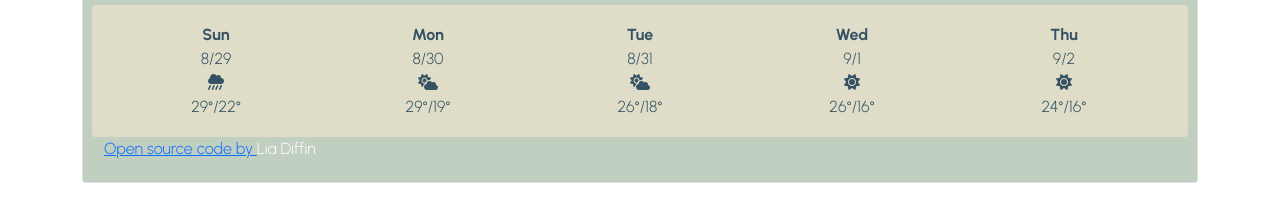
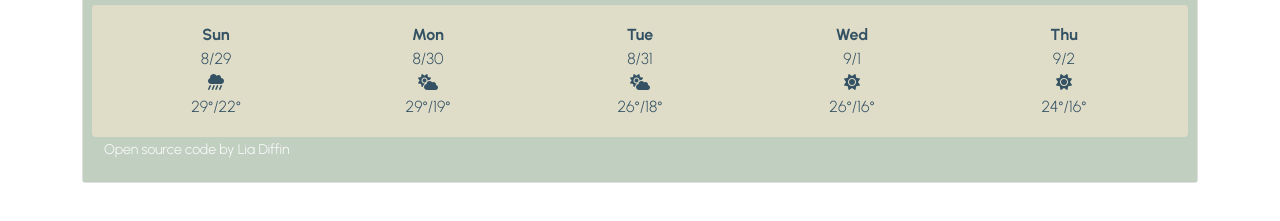
Before and after one commit to ldiffin/weather-app, a plain HTML site: page index.html in a window 1280 px wide. Shown: the part 367-588 px from the top of the page. Drawn offline with nearby package versions, Linux system fonts and the light colour scheme.

Commit message:
Updated CSS for open source link

```diff
--- a/index.html
+++ b/index.html
@@ -108,7 +108,7 @@
         </div>
        </div>
     </div>
-    <span><a href="https://github.com/ldiffin/weather-app" target="_blank">Open source code by </a>Lia Diffin</span>
+    <span class="open-source"><a href="https://github.com/ldiffin/weather-app" target="_blank">Open source code by</a> Lia Diffin</span>
     <script src="src/index.js">
     </script>
   </body>
--- a/src/style.css
+++ b/src/style.css
@@ -22,8 +22,14 @@ button {
   background: none;
   color: #11324d;
 }
-.mini-header {
-  font-size: 16px;
+
+a {
+  text-decoration: none;
+  color: white;
+}
+
+.open-source {
+  font-size: 14px;
   color: white;
 }
 
```
